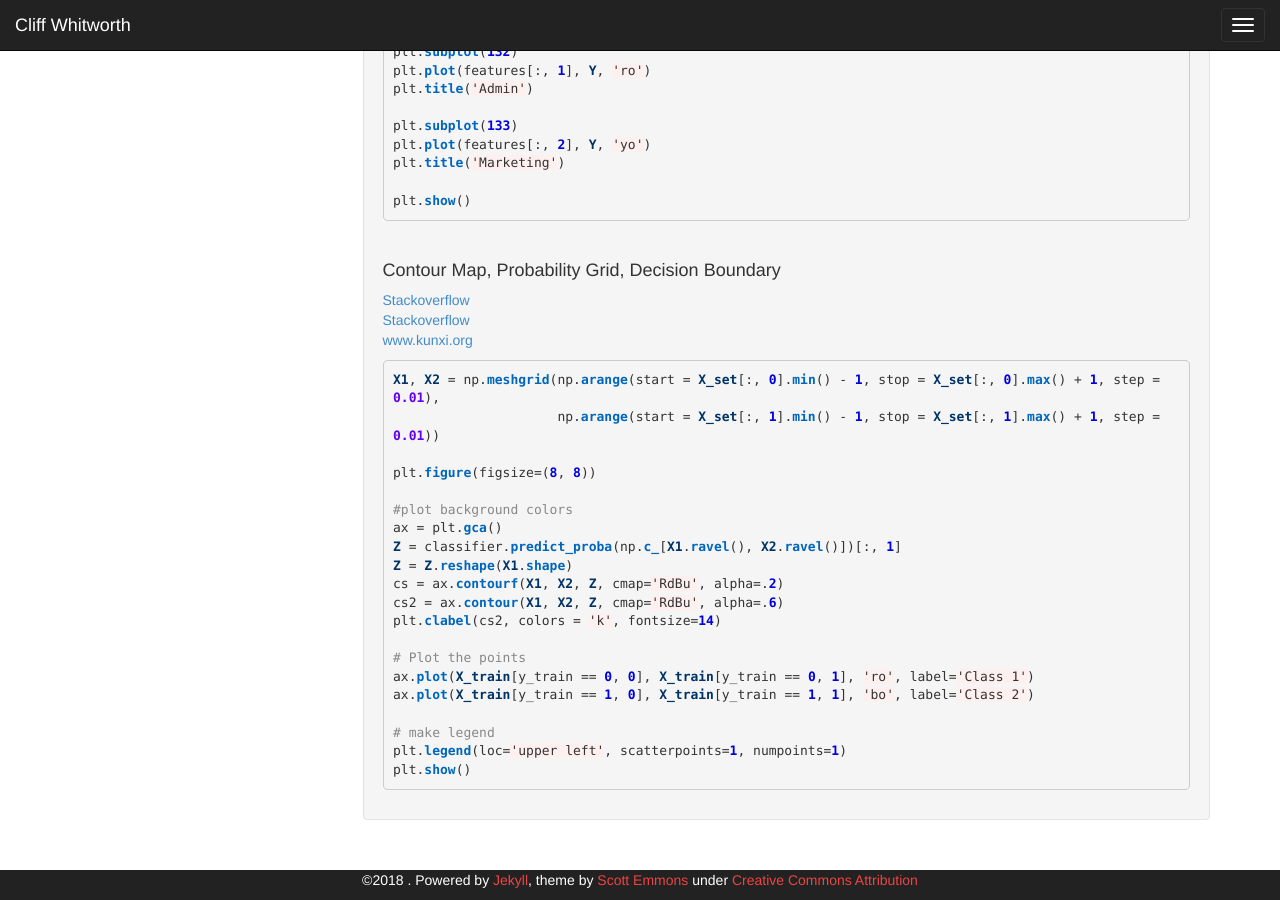
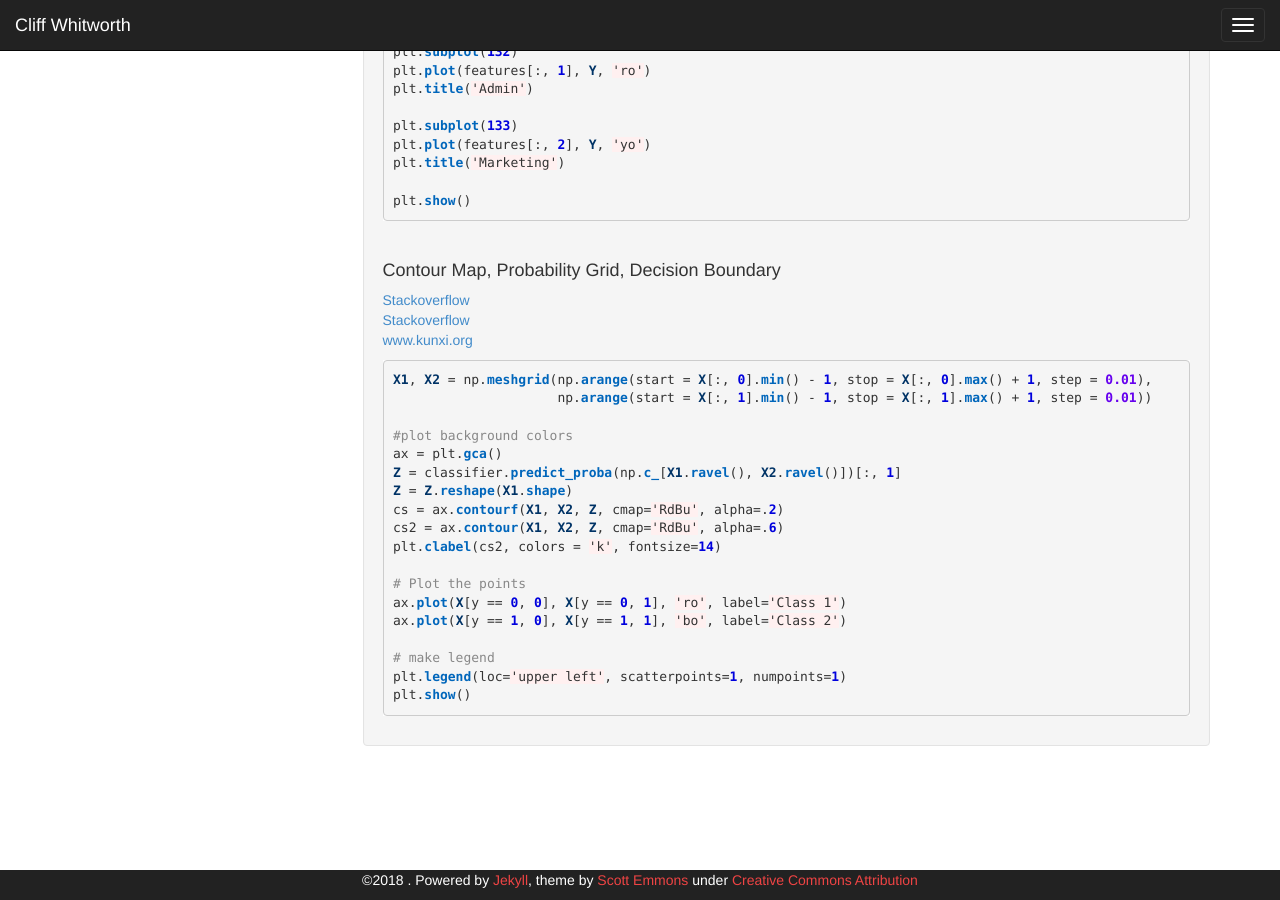
Before and after one commit to cliffwhitworth/cliffwhitworth.github.io, a Jekyll site: the page built from _posts/2018-04-07-matplotlib.markdown, in a window 1280 px wide and 900 px high, scrolled down 794 px. Built offline with Jekyll 4.4.1, drawn with Linux system fonts in a browser that asks for light colours.

Commit message:
Xs and Ys label change

```diff
--- a/_posts/2018-04-07-matplotlib.markdown
+++ b/_posts/2018-04-07-matplotlib.markdown
@@ -77,10 +77,8 @@ www.kunxi.org
 <br />
 {% highlight ruby %}
 
-X1, X2 = np.meshgrid(np.arange(start = X_set[:, 0].min() - 1, stop = X_set[:, 0].max() + 1, step = 0.01),
-                     np.arange(start = X_set[:, 1].min() - 1, stop = X_set[:, 1].max() + 1, step = 0.01))
-
-plt.figure(figsize=(8, 8))
+X1, X2 = np.meshgrid(np.arange(start = X[:, 0].min() - 1, stop = X[:, 0].max() + 1, step = 0.01),
+                     np.arange(start = X[:, 1].min() - 1, stop = X[:, 1].max() + 1, step = 0.01))
 
 #plot background colors
 ax = plt.gca()
@@ -91,8 +89,8 @@ cs2 = ax.contour(X1, X2, Z, cmap='RdBu', alpha=.6)
 plt.clabel(cs2, colors = 'k', fontsize=14)
 
 # Plot the points
-ax.plot(X_train[y_train == 0, 0], X_train[y_train == 0, 1], 'ro', label='Class 1')
-ax.plot(X_train[y_train == 1, 0], X_train[y_train == 1, 1], 'bo', label='Class 2')
+ax.plot(X[y == 0, 0], X[y == 0, 1], 'ro', label='Class 1')
+ax.plot(X[y == 1, 0], X[y == 1, 1], 'bo', label='Class 2')
 
 # make legend
 plt.legend(loc='upper left', scatterpoints=1, numpoints=1)
```
